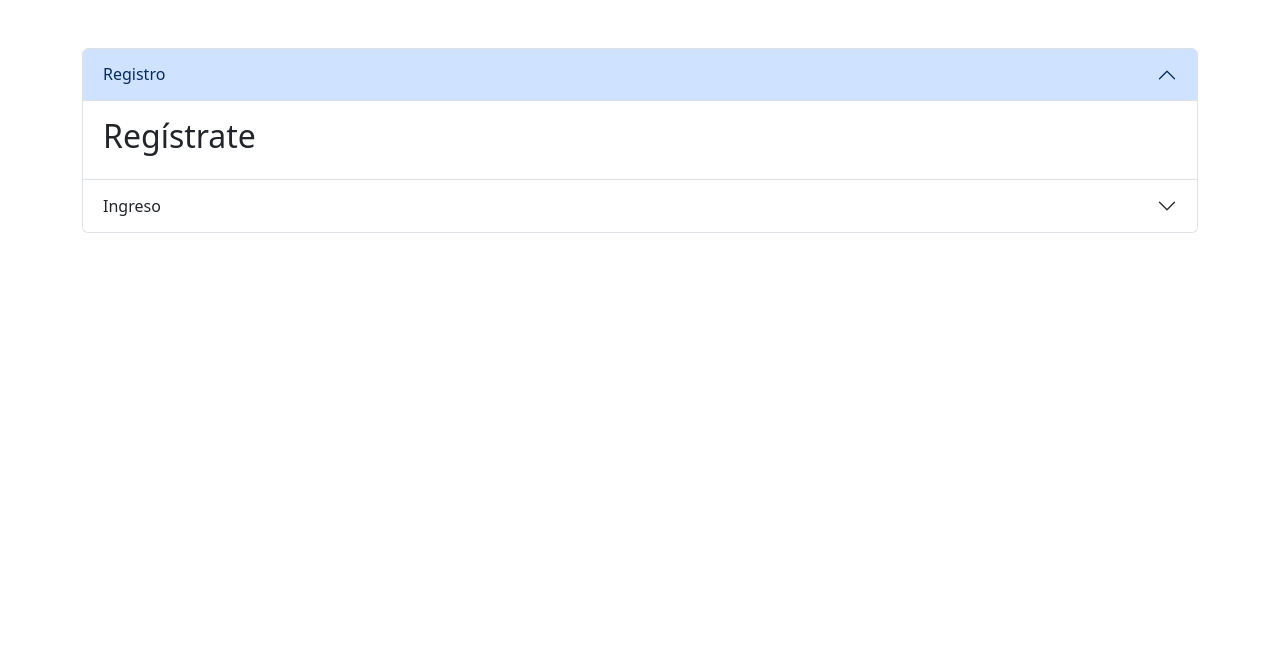
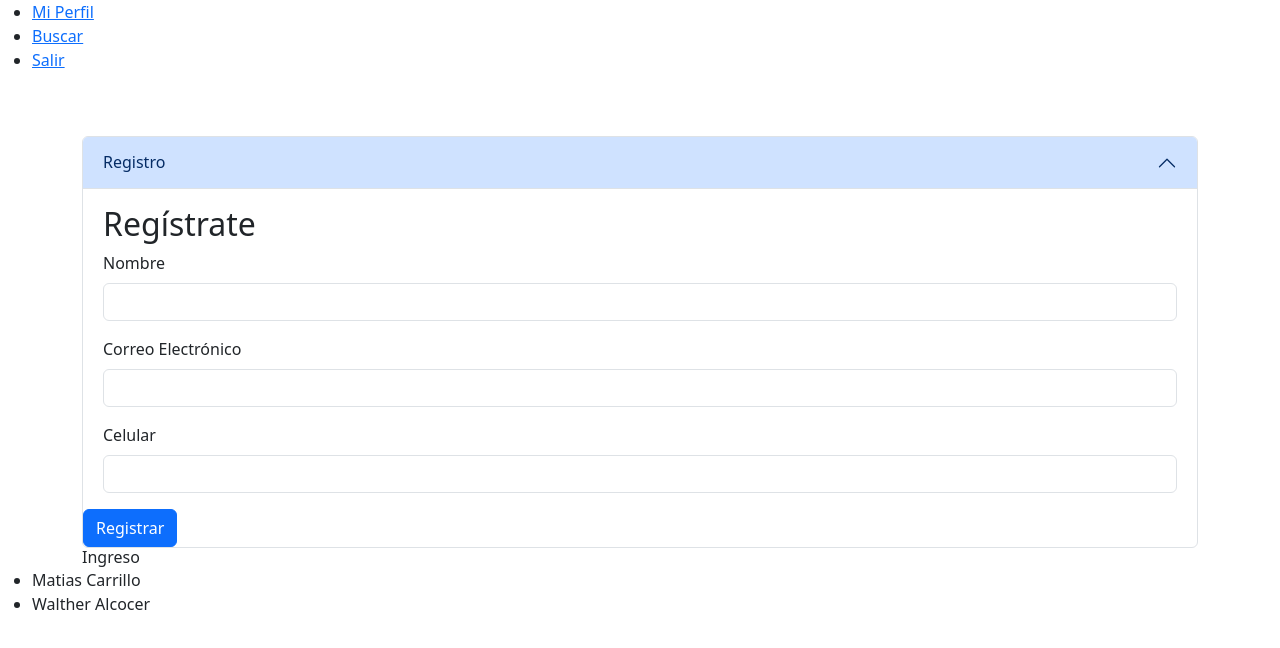
Before and after one commit to MC6115/Hackathon-Project, a plain HTML site: page apps/frontend/index.html in a window 1280 px wide. Drawn offline with nearby package versions, Linux system fonts and the light colour scheme.

Commit message:
cambios01

```diff
--- a/apps/frontend/auth.html
+++ b/apps/frontend/auth.html
@@ -9,5 +9,7 @@
     <!-- Usar Javascript para recuperar el ID del user que viene en los parámetros -->
     <!-- Luego hacer un fetch para obtener a todo el usuario y guardarlo en el State -->
      <!-- Luego hacer un redirect hacia /index.html -->
+
+     <script src="app.js"></script>
 </body>
 </html>
--- a/apps/frontend/index.html
+++ b/apps/frontend/index.html
@@ -12,11 +12,14 @@
 
 <body>
     <header>
-        <!-- Barra de Navegación siempre en la parte superior de la ventana.  -->
-        <!-- Debería tener 3 opciones: Mi Perfil (/home.html), Buscar (/market.html), Salir (/logout.html)  -->
         <nav>
+            <ul>
+                <li><a href="home.html">Mi Perfil</a></li>
+                <li><a href="market.html">Buscar</a></li>
+                <li><a href="logout.html">Salir</a></li>
+            </ul>
+        </nav>
 
-        </nav>
     </header>
     <main class="d-flex justify-content-center align-items-center">
         <!-- Si es que NO existe un state en LocalStorage (user), mostrar el formulario de registro / ingreso -->
@@ -33,6 +36,24 @@
                         <div class="accordion-body">
                             <h2>Regístrate</h2>
                             <!-- Formulario de Registro -->
+                            <form id="signupForm">
+                                <div class="mb-3">
+                                    <label for="signupName" class="form-label">Nombre</label>
+                                    <input type="text" class="form-control" id="signupName" required>
+                                </div>
+                                <div class="mb-3">
+                                    <label for="signupEmail" class="form-label">Correo Electrónico</label>
+                                    <input type="email" class="form-control" id="signupEmail" required>
+                                </div>
+                                <div class="mb-3"></div>
+                                    <label for="celular" class="form-label">Celular</label>
+                                    <input type="celular" class="form-control" id="Celular" required>
+                                </div>
+
+                                <button type="submit" class="btn btn-primary">Registrar</button>
+                            </form>
+
+
                         </div>
                     </div>
                 </div>
@@ -47,6 +68,13 @@
                         <div class="accordion-body">
                             <h2>Ingresa con tu correo</h2>
                             <!-- Formulario de Ingreso (Login) -->
+                            <form id="loginForm">
+                                <div class="mb-3">
+                                    <label for="loginEmail" class="form-label">Correo Electrónico</label>
+                                    <input type="email" class="form-control" id="signupEmail" required>
+                                </div>
+                                <button type="submit" class="btn btn-primary">Registrar</button>
+                            </form>
                         </div>
                     </div>
                 </div>
@@ -60,6 +88,11 @@
 
     <footer>
         <!-- Una lista de los integrantes de tu equipo -->
+         <ul>
+            <li>Matias Carrillo</li>
+            <li>Walther Alcocer</li>
+         </ul>
+
     </footer>
 
     <!-- No borrar: -->
```
Also changed, not shown: apps/frontend/home.html (+21 -3 lines), apps/frontend/logout.html (+2 -0 lines), apps/frontend/market.html (+16 -4 lines).
